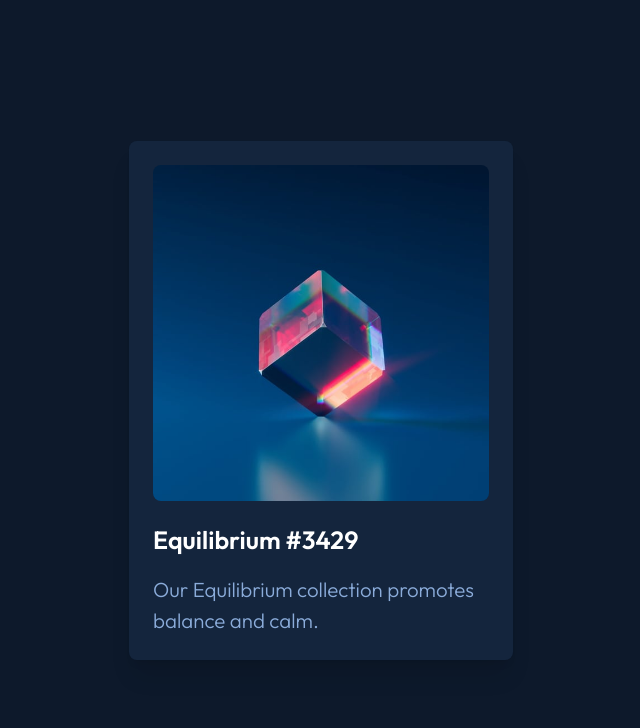
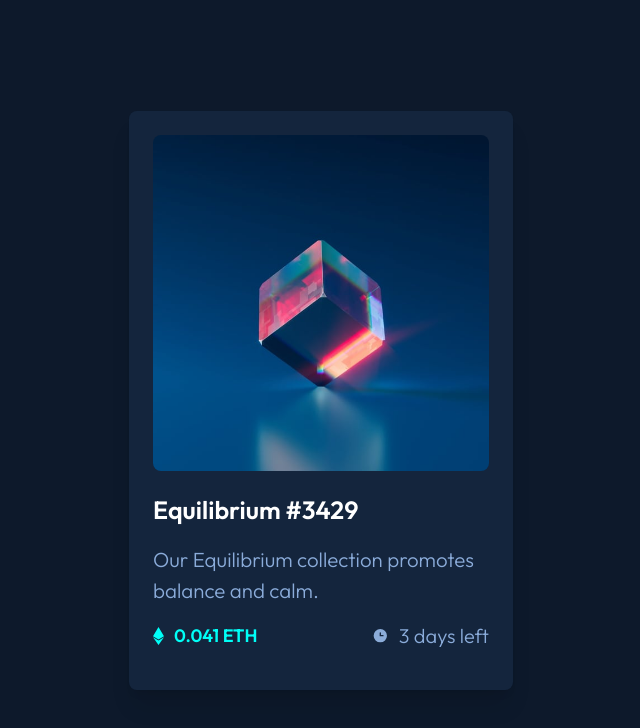
Before and after one commit to Huguesmmm/frontendMentor-nftPreview, a Next.js app: page / in a window 1280 px wide. Shown: the top 728 px of the page, without its empty margins (319-959 px from the left). Built offline with nearby package versions, Linux system fonts and the light colour scheme.

Commit message:
added etherum and time status

```diff
--- a/pages/index.tsx
+++ b/pages/index.tsx
@@ -11,6 +11,10 @@ const Home: NextPage = () => {
         <Image src="/images/image-equilibrium.jpg" alt="Equilibrium" height={1000} width={1000} className='sm:rounded-lg'/>
         <div className='card-h1'>Equilibrium #3429</div>
         <div className='card-p'>Our Equilibrium collection promotes balance and calm.</div>
+        <div className='card-info'>
+          <div className='card-info-bitcoin'><img src="/icons/icon-ethereum.svg" alt="eth" /><p> 0.041 ETH</p></div>
+          <div className='card-info-time'><img src="/icons/icon-clock.svg" alt="eth" /><p>3 days left</p></div>
+        </div>
       </div>
     </div>
   )
--- a/styles/components/boilerplate.scss
+++ b/styles/components/boilerplate.scss
@@ -1,6 +1,6 @@
-@use '../util/' as *;
+@use '../util/'as *;
 
-html{
+html {
     box-sizing: border-box;
 }
 
@@ -13,11 +13,38 @@ body {
 }
 
 .card {
-   background-color: $veryDarkBlue2;
+    background-color: $veryDarkBlue2;
 
-   .card-h1{
-       padding: 15px 0;
-   }
+    .card-h1 {
+        margin: 15px 0;
+    }
+
+    .card-info {
+        display: flex;
+        justify-content: space-between;
+        margin: 15px 0;
+
+        img{
+            float: left;
+            // width: 13px;
+        }
+        .card-info-bitcoin {
+            display: flex;
+            align-items: center;
+
+            p{
+                margin-left: 10px;
+            }
+        }
+        .card-info-time {
+            display: flex;
+            align-items: center;
+
+            p{
+                margin-left: 10px;
+            }
+        }
+    }
 }
 
 .card:hover,
--- a/styles/components/typography.scss
+++ b/styles/components/typography.scss
@@ -6,17 +6,35 @@ $font-outfit: 'Outfit',
 sans-serif;
 
 .card {
+    font-family: $font-outfit;
+
     .card-h1 {
-        font-family: $font-outfit;
         font-weight: 600;
         font-size: 25px;
         color: white;
+        &:hover{
+            color: $cyan;
+            cursor: pointer;
+        }
     }
 
     .card-p{
-        font-family: $font-outfit;
         font-weight: 300;
         font-size: 20.5px;
         color: $softBlue;
     }
+
+    .card-info {
+        .card-info-bitcoin{
+            &, p{
+                font-weight: 600;
+                font-size: 18px;
+                color: $cyan;
+            }
+        }
+        .card-info-time{
+            font-weight: 300;
+            color: $softBlue;
+        }
+    }
 }
```
